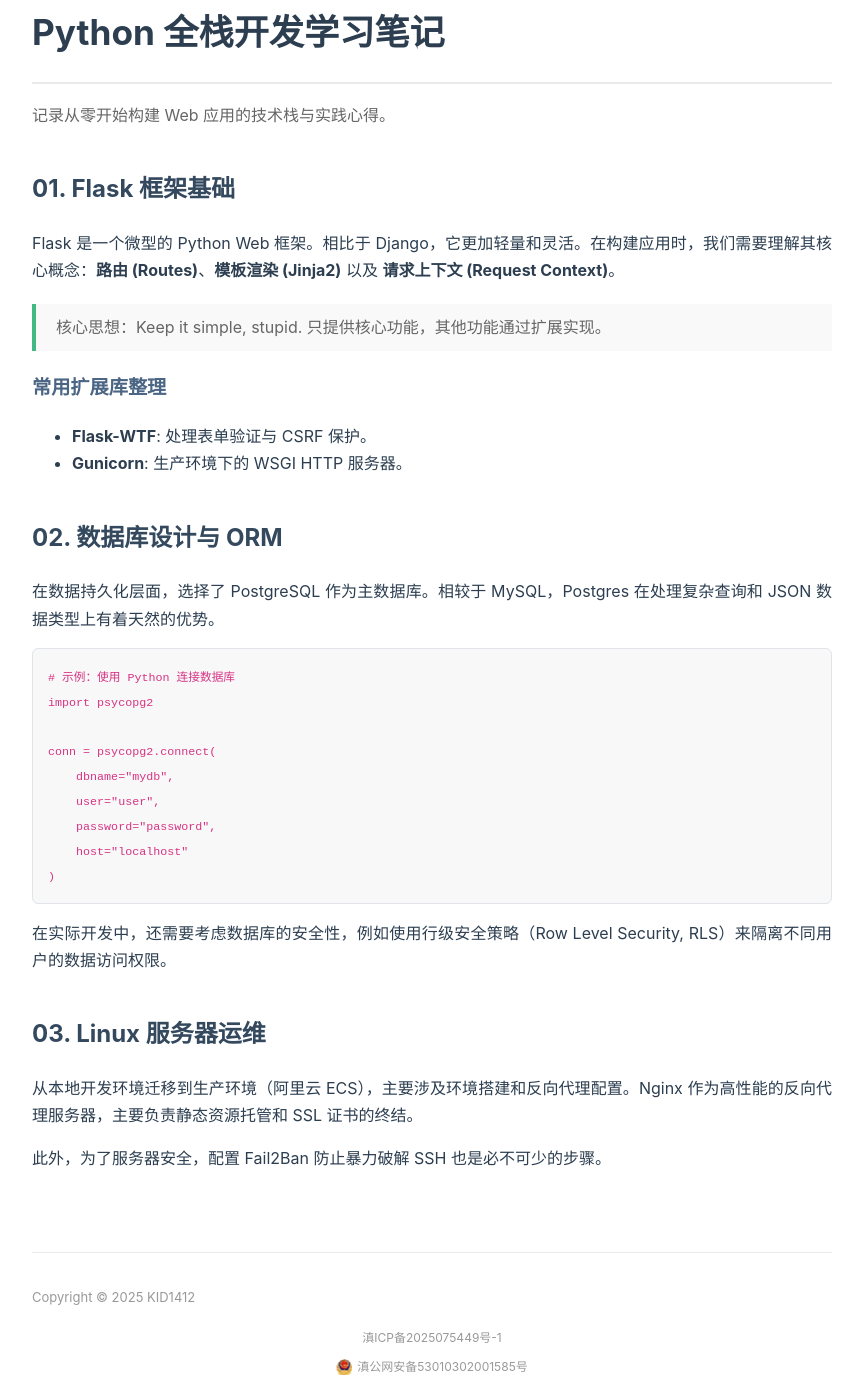
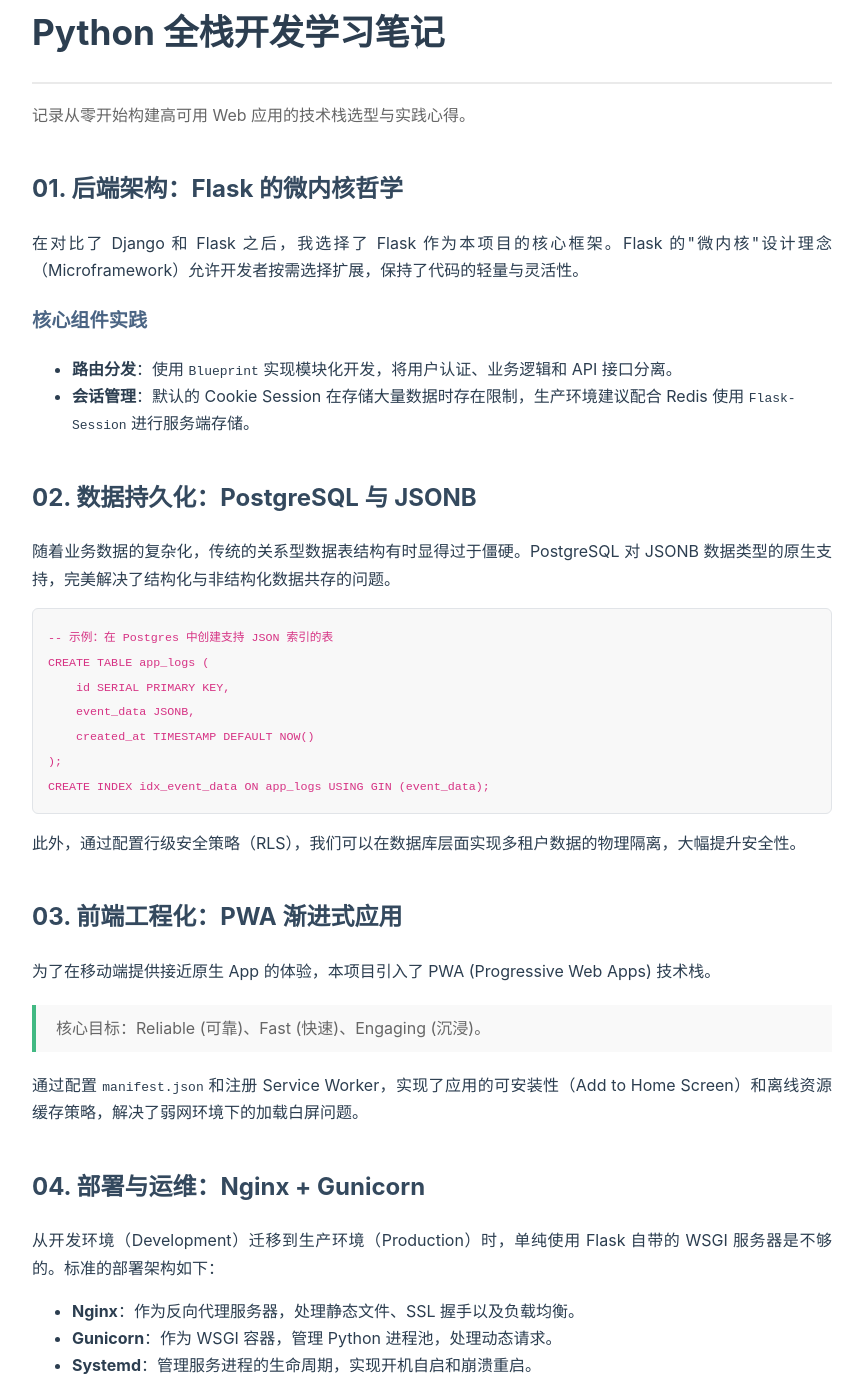
Before and after one commit to KID1412-myc/family-paw, a plain HTML site: page static_site/index.html in a window 1280 px wide. Shown: the part 61-1460 px from the top of the page, without its empty margins (208-1071 px from the left). Drawn offline with Linux system fonts and the light colour scheme.

Commit message:
优化index

```diff
--- a/static_site/index.html
+++ b/static_site/index.html
@@ -59,42 +59,50 @@
 
     <header>
         <h1>Python 全栈开发学习笔记</h1>
-        <p style="color: #666;">记录从零开始构建 Web 应用的技术栈与实践心得。</p>
+        <p style="color: #666;">记录从零开始构建高可用 Web 应用的技术栈选型与实践心得。</p>
     </header>
 
     <main>
         <section>
-            <h2>01. Flask 框架基础</h2>
-            <p>Flask 是一个微型的 Python Web 框架。相比于 Django，它更加轻量和灵活。在构建应用时，我们需要理解其核心概念：<strong>路由 (Routes)</strong>、<strong>模板渲染 (Jinja2)</strong> 以及 <strong>请求上下文 (Request Context)</strong>。</p>
-            <blockquote>
-                核心思想：Keep it simple, stupid. 只提供核心功能，其他功能通过扩展实现。
-            </blockquote>
-            <h3>常用扩展库整理</h3>
+            <h2>01. 后端架构：Flask 的微内核哲学</h2>
+            <p>在对比了 Django 和 Flask 之后，我选择了 Flask 作为本项目的核心框架。Flask 的"微内核"设计理念（Microframework）允许开发者按需选择扩展，保持了代码的轻量与灵活性。</p>
+            <h3>核心组件实践</h3>
             <ul>
-                <li><strong>Flask-WTF</strong>: 处理表单验证与 CSRF 保护。</li>
-                <li><strong>Gunicorn</strong>: 生产环境下的 WSGI HTTP 服务器。</li>
+                <li><strong>路由分发</strong>：使用 <code>Blueprint</code> 实现模块化开发，将用户认证、业务逻辑和 API 接口分离。</li>
+                <li><strong>会话管理</strong>：默认的 Cookie Session 在存储大量数据时存在限制，生产环境建议配合 Redis 使用 <code>Flask-Session</code> 进行服务端存储。</li>
             </ul>
         </section>
 
         <section>
-            <h2>02. 数据库设计与 ORM</h2>
-            <p>在数据持久化层面，选择了 PostgreSQL 作为主数据库。相较于 MySQL，Postgres 在处理复杂查询和 JSON 数据类型上有着天然的优势。</p>
-            <pre><code># 示例：使用 Python 连接数据库
-import psycopg2
-
-conn = psycopg2.connect(
-    dbname="mydb",
-    user="user",
-    password="password",
-    host="localhost"
-)</code></pre>
-            <p>在实际开发中，还需要考虑数据库的安全性，例如使用行级安全策略（Row Level Security, RLS）来隔离不同用户的数据访问权限。</p>
+            <h2>02. 数据持久化：PostgreSQL 与 JSONB</h2>
+            <p>随着业务数据的复杂化，传统的关系型数据表结构有时显得过于僵硬。PostgreSQL 对 JSONB 数据类型的原生支持，完美解决了结构化与非结构化数据共存的问题。</p>
+            <pre><code>-- 示例：在 Postgres 中创建支持 JSON 索引的表
+CREATE TABLE app_logs (
+    id SERIAL PRIMARY KEY,
+    event_data JSONB,
+    created_at TIMESTAMP DEFAULT NOW()
+);
+CREATE INDEX idx_event_data ON app_logs USING GIN (event_data);</code></pre>
+            <p>此外，通过配置行级安全策略（RLS），我们可以在数据库层面实现多租户数据的物理隔离，大幅提升安全性。</p>
         </section>
 
         <section>
-            <h2>03. Linux 服务器运维</h2>
-            <p>从本地开发环境迁移到生产环境（阿里云 ECS），主要涉及环境搭建和反向代理配置。Nginx 作为高性能的反向代理服务器，主要负责静态资源托管和 SSL 证书的终结。</p>
-            <p>此外，为了服务器安全，配置 Fail2Ban 防止暴力破解 SSH 也是必不可少的步骤。</p>
+            <h2>03. 前端工程化：PWA 渐进式应用</h2>
+            <p>为了在移动端提供接近原生 App 的体验，本项目引入了 PWA (Progressive Web Apps) 技术栈。</p>
+            <blockquote>
+                核心目标：Reliable (可靠)、Fast (快速)、Engaging (沉浸)。
+            </blockquote>
+            <p>通过配置 <code>manifest.json</code> 和注册 Service Worker，实现了应用的可安装性（Add to Home Screen）和离线资源缓存策略，解决了弱网环境下的加载白屏问题。</p>
+        </section>
+
+        <section>
+            <h2>04. 部署与运维：Nginx + Gunicorn</h2>
+            <p>从开发环境（Development）迁移到生产环境（Production）时，单纯使用 Flask 自带的 WSGI 服务器是不够的。标准的部署架构如下：</p>
+            <ul>
+                <li><strong>Nginx</strong>：作为反向代理服务器，处理静态文件、SSL 握手以及负载均衡。</li>
+                <li><strong>Gunicorn</strong>：作为 WSGI 容器，管理 Python 进程池，处理动态请求。</li>
+                <li><strong>Systemd</strong>：管理服务进程的生命周期，实现开机自启和崩溃重启。</li>
+            </ul>
         </section>
     </main>
 
```
